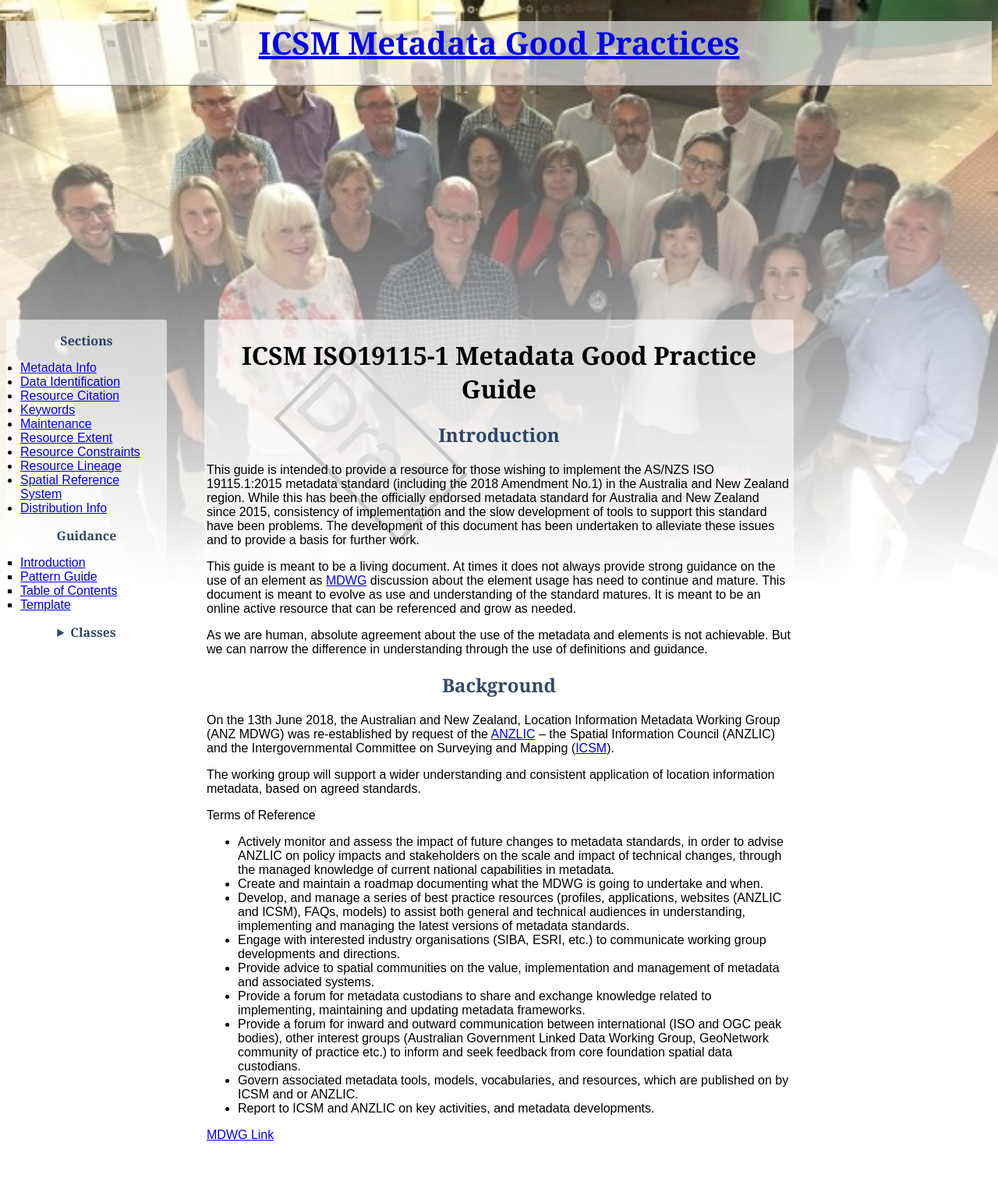
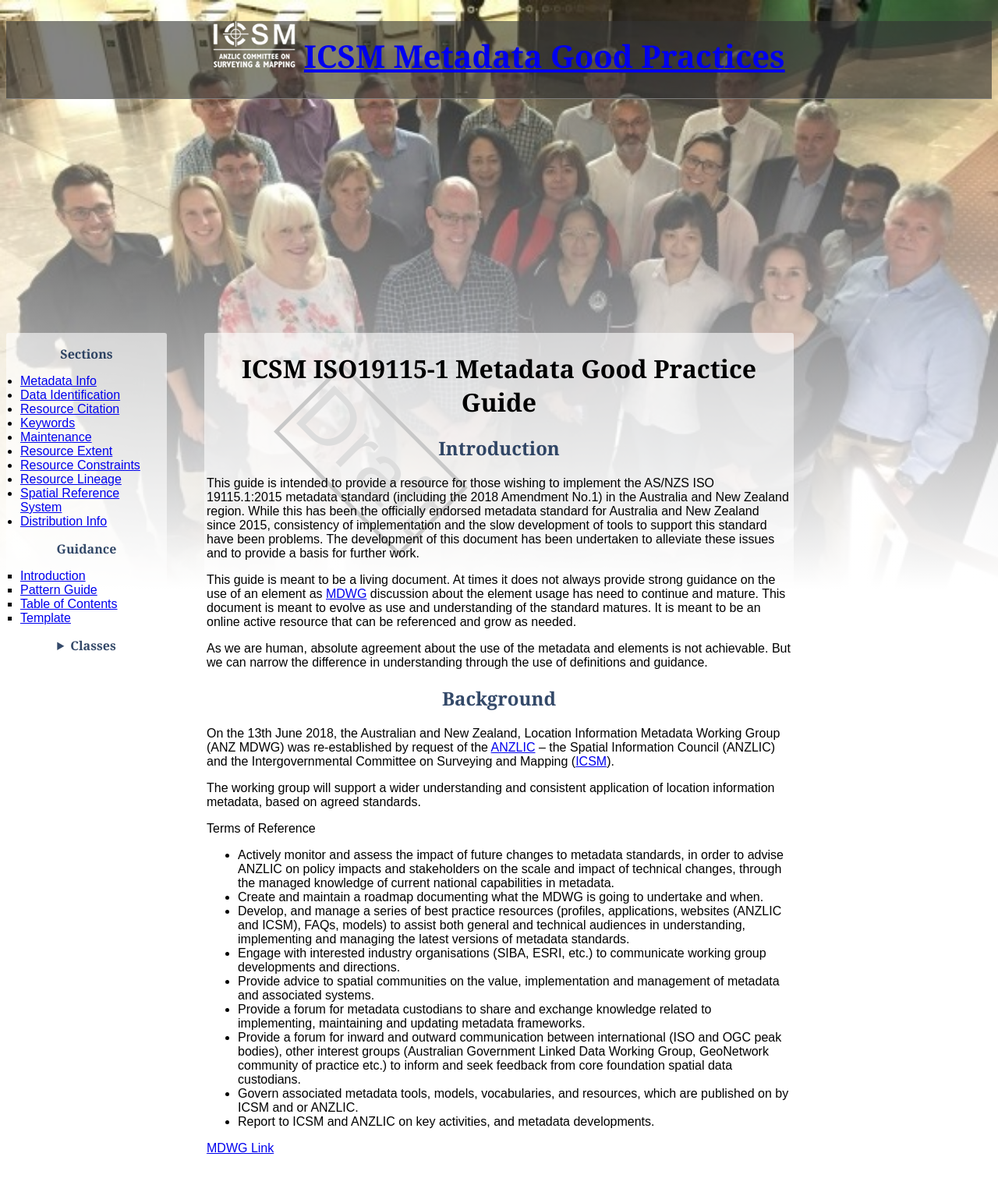
Before and after one commit to OpenWork-NZ/mdwg, a Jekyll site: the page built from index.md, in a window 1280 px wide. Shown: the whole page at 78% size. Built offline with Jekyll 4.4.1, drawn with Linux system fonts in a browser that asks for light colours.

Commit message:
Add ICSM link

```diff
--- a/_layouts/page.html
+++ b/_layouts/page.html
@@ -24,7 +24,7 @@
     h1 {color: black}
     details summary {font-weight: bold}
 
-    header {background: #fff9}
+    header {background: #3339}
     header h1 {font-size: 2.5rem}
 
     aside, main {
@@ -63,7 +63,8 @@
 </head>
 <body>
   <header>
-  <h1><a href="/mdwg/">ICSM Metadata Good Practices</a></h1>
+  <h1><a href="https://www.icsm.gov.au/"><img src="/mdwg/images/logo.png" alt="ICSM" /></a>
+    <a href="/mdwg/">ICSM Metadata Good Practices</a></h1>
   </header>
 
   <aside>
```
